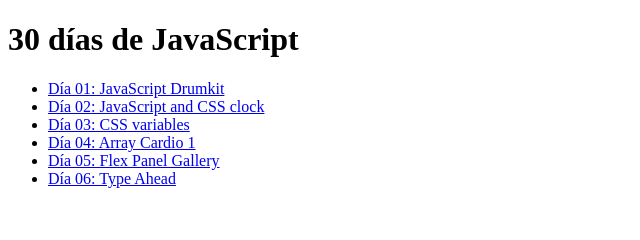
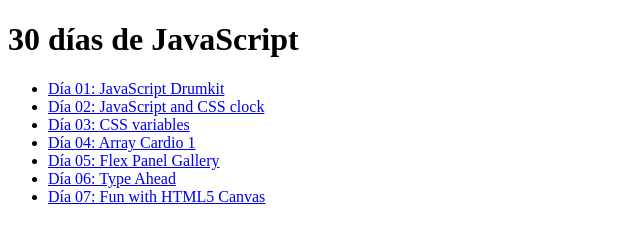
Before and after one commit to jhonattanbenitez/JavaScript30, a plain HTML site: page index.html in a window 1280 px wide. Shown: the whole page, without its empty margins (0-640 px from the left). Drawn offline with Linux system fonts and the light colour scheme.

Commit message:
Update index.html

```diff
--- a/index.html
+++ b/index.html
@@ -14,6 +14,7 @@
          <li><a href="Day-04/index.html">Día 04: Array Cardio 1</a></li>
          <li><a href="Day-05/index.html">Día 05: Flex Panel Gallery</a></li>
          <li><a href="Day-06/index.html">Día 06: Type Ahead</a></li>
+         <li><a href="Day-07/index.html">Día 07: Fun with HTML5 Canvas</a></li>
      </ul>
 
 </body>
```
